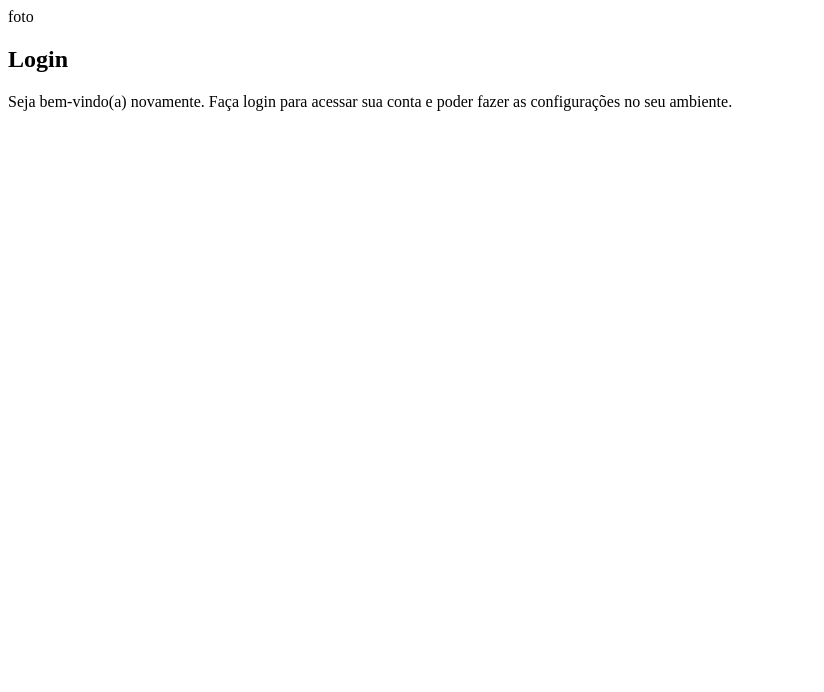
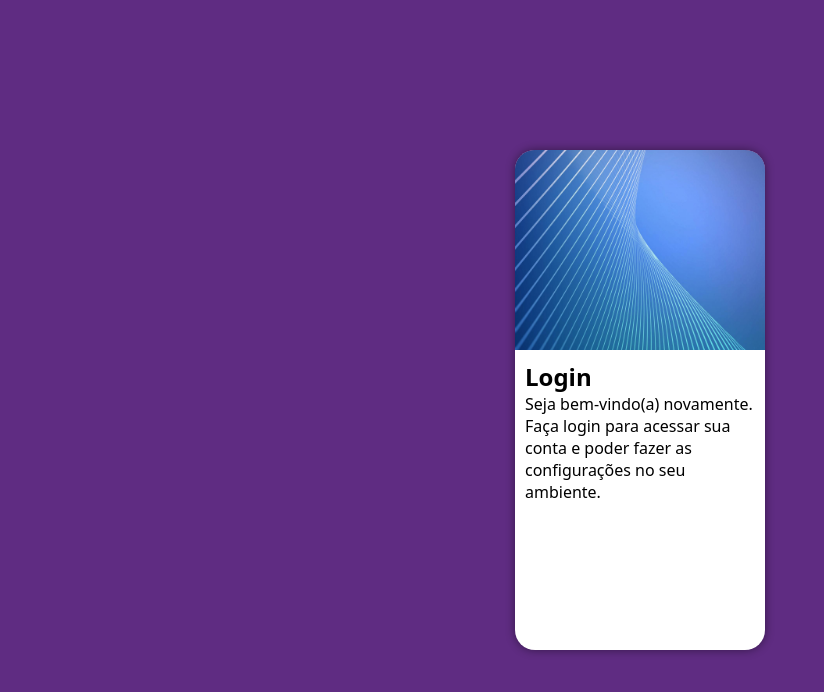
Before and after one commit to adriansantos0225/projeto-login, a plain HTML site: page index.html in a window 1280 px wide. Shown: the whole page, without its empty margins (0-824 px from the left). Drawn offline with Linux system fonts and the light colour scheme.

Commit message:
update projeto

```diff
--- a/estilos/style.css
+++ b/estilos/style.css
@@ -3,5 +3,50 @@
 /*
     Paleta de cores
     Verde: #49a09d
-    lilás: #5f2c82
-/*
+    lilás: #5f2c82 */
+
+    * {
+        font-family: system-ui, -apple-system, BlinkMacSystemFont, 'Segoe UI', Roboto, Oxygen, Ubuntu, Cantarell, 'Open Sans', 'Helvetica Neue', sans-serif;
+        margin: 0;
+        padding: 0;
+        box-sizing: border-box;
+    }
+
+    body, html {
+        background-color: #5f2c82;
+        height: 100vh;
+        width: 100vw;
+    }
+
+    main {
+        position: relative;
+        height: 100vh;
+        width: 100vw;
+
+    }
+
+    section#login {
+        position: absolute;
+        top: 50%;
+        left: 50%;
+        transform: translate(-50%, -50%);
+        overflow: hidden;
+        background-color: white;
+        width: 250px;
+        height: 500px;
+        border-radius: 20px;
+        box-shadow: 0px 0px 10px rgba(0, 0, 0, 0.450);
+    }
+
+    section#login > div#imagem {
+        display: block;
+        background: #5f2c82 url(../imagens/pexels-sean-whang-25006-804269.jpg) no-repeat;
+        height: 200px;
+        background-size: cover;
+        background-position: center center;
+    }
+
+    section#login > div#formulario {
+        display: block;
+        padding: 10px;
+    }
--- a/index.html
+++ b/index.html
@@ -10,7 +10,7 @@
     <main>
         <section id="login">
             <div id="imagem">
-                foto
+
             </div>
             <div id="formulario">
                 <h1>Login</h1>
```
